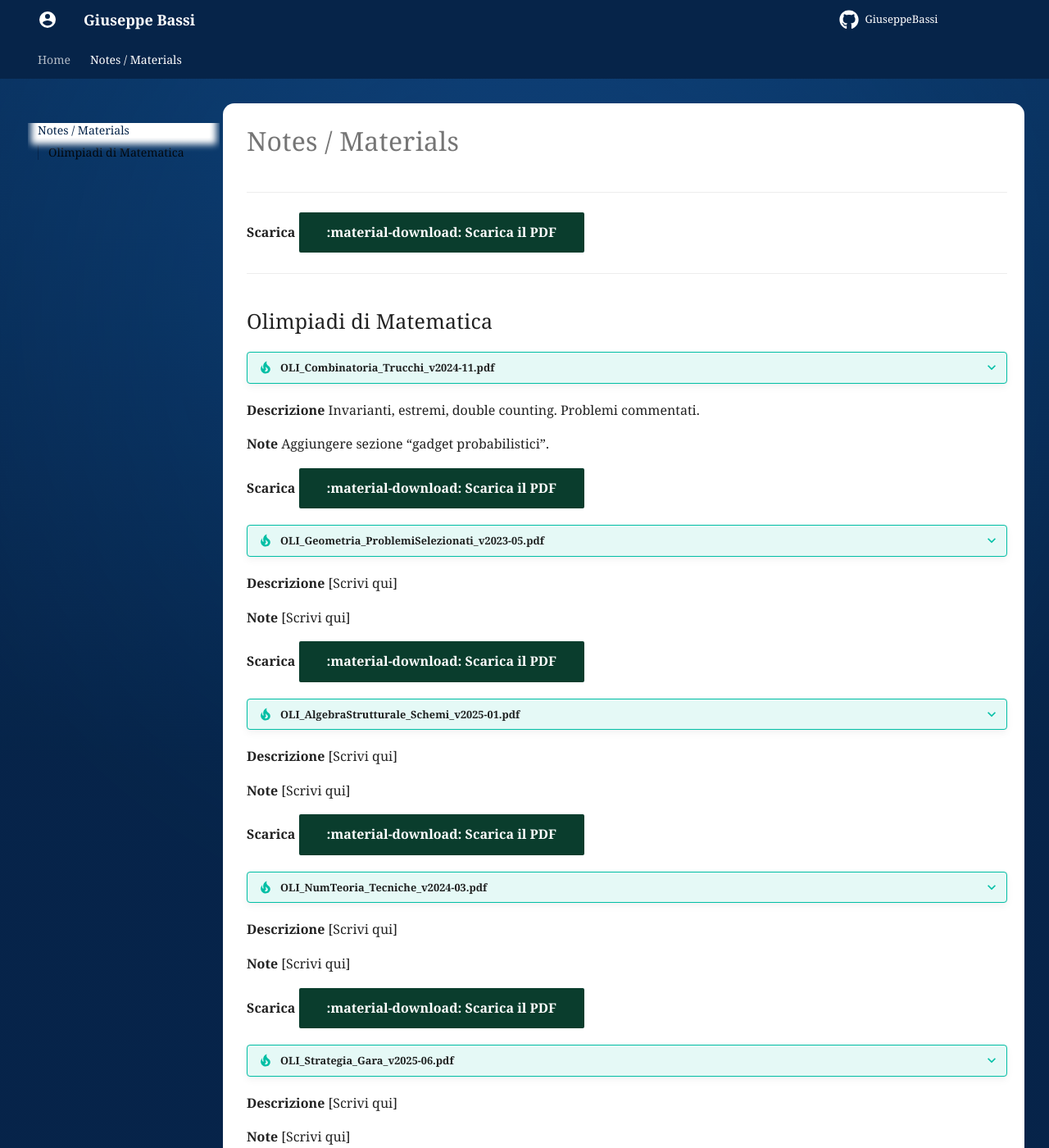
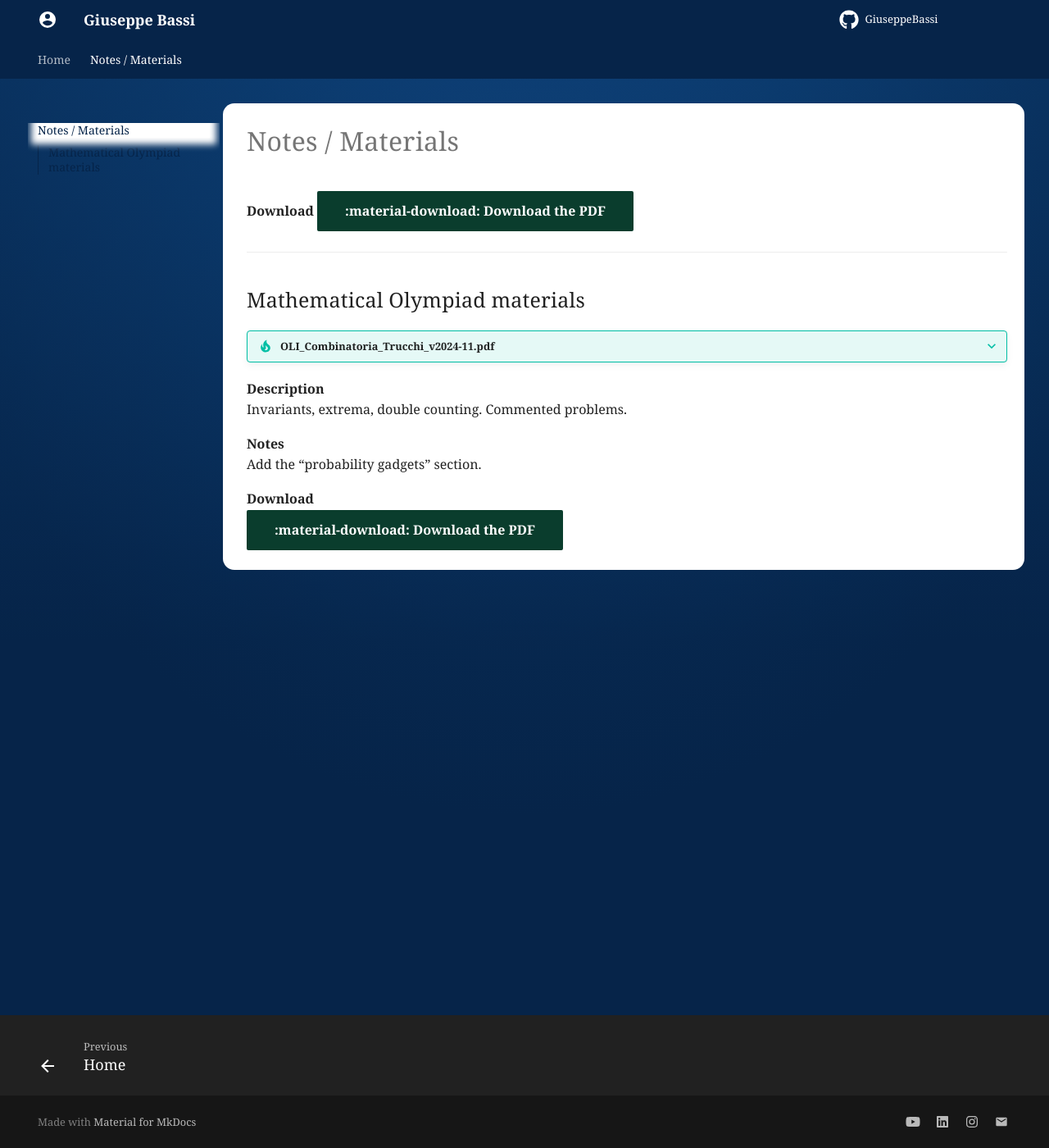
Before and after one commit to GiuseppeBassi/GiuseppeBassi.github.io, an MkDocs documentation site: the page built from docs/notes.md, in a window 1280 px wide and 1400 px high. Shown: the whole window at 82% size. Built offline with MkDocs 1.6.1 and Material for MkDocs 9.7.7, drawn with Linux system fonts in a browser that asks for light colours; some of the changed text lies outside the part shown.

Commit message:
Update notes.md

```diff
--- a/docs/notes.md
+++ b/docs/notes.md
@@ -1,76 +1,18 @@
----
-
-
-**Scarica**
-[:material-download: Scarica il PDF](BAI_DecisionTheory_Appunti_v2025-09.pdf){ .md-button .md-button--primary }
-
+**Download**
+[:material-download: Download the PDF](BAI_DecisionTheory_Appunti_v2025-09.pdf){ .md-button .md-button--primary }
 
 ---
 
-
-## Olimpiadi di Matematica
-
+## Mathematical Olympiad materials
 
 ???+ tip "OLI_Combinatoria_Trucchi_v2024-11.pdf"
-**Descrizione**
-Invarianti, estremi, double counting. Problemi commentati.
+**Description**
+Invariants, extrema, double counting. Commented problems.
 
+**Notes**
+Add the “probability gadgets” section.
 
-**Note**
-Aggiungere sezione “gadget probabilistici”.
+**Download**
+[:material-download: Download the PDF](OLI_Combinatoria_Trucchi_v2024-11.pdf){ .md-button .md-button--primary }
 
-
-**Scarica**
-[:material-download: Scarica il PDF](OLI_Combinatoria_Trucchi_v2024-11.pdf){ .md-button .md-button--primary }
-
-
-???+ tip "OLI_Geometria_ProblemiSelezionati_v2023-05.pdf"
-**Descrizione**
-[Scrivi qui]
-
-
-**Note**
-[Scrivi qui]
-
-
-**Scarica**
-[:material-download: Scarica il PDF](OLI_Geometria_ProblemiSelezionati_v2023-05.pdf){ .md-button .md-button--primary }
-
-
-???+ tip "OLI_AlgebraStrutturale_Schemi_v2025-01.pdf"
-**Descrizione**
-[Scrivi qui]
-
-
-**Note**
-[Scrivi qui]
-
-
-**Scarica**
-[:material-download: Scarica il PDF](OLI_AlgebraStrutturale_Schemi_v2025-01.pdf){ .md-button .md-button--primary }
-
-
-???+ tip "OLI_NumTeoria_Tecniche_v2024-03.pdf"
-**Descrizione**
-[Scrivi qui]
-
-
-**Note**
-[Scrivi qui]
-
-
-**Scarica**
-[:material-download: Scarica il PDF](OLI_NumTeoria_Tecniche_v2024-03.pdf){ .md-button .md-button--primary }
-
-
-???+ tip "OLI_Strategia_Gara_v2025-06.pdf"
-**Descrizione**
-[Scrivi qui]
-
-
-**Note**
-[Scrivi qui]
-
-
-**Scarica**
-[:material-download: Scarica il PDF](OLI_Strategia_Gara_v2025-06.pdf){ .md-button .md-button--primary }
+<!-- …prosegui traducendo Description / Notes / Download negli altri blocchi -->
```
